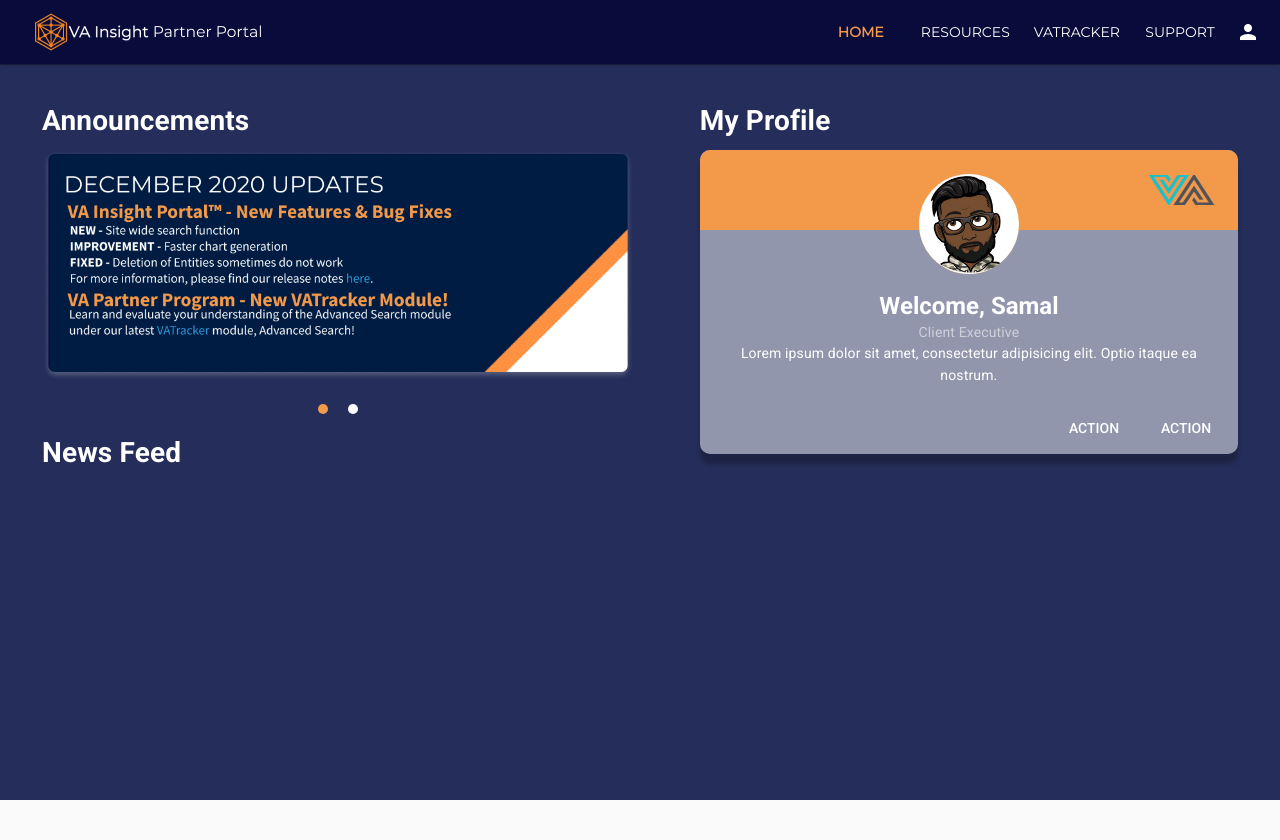
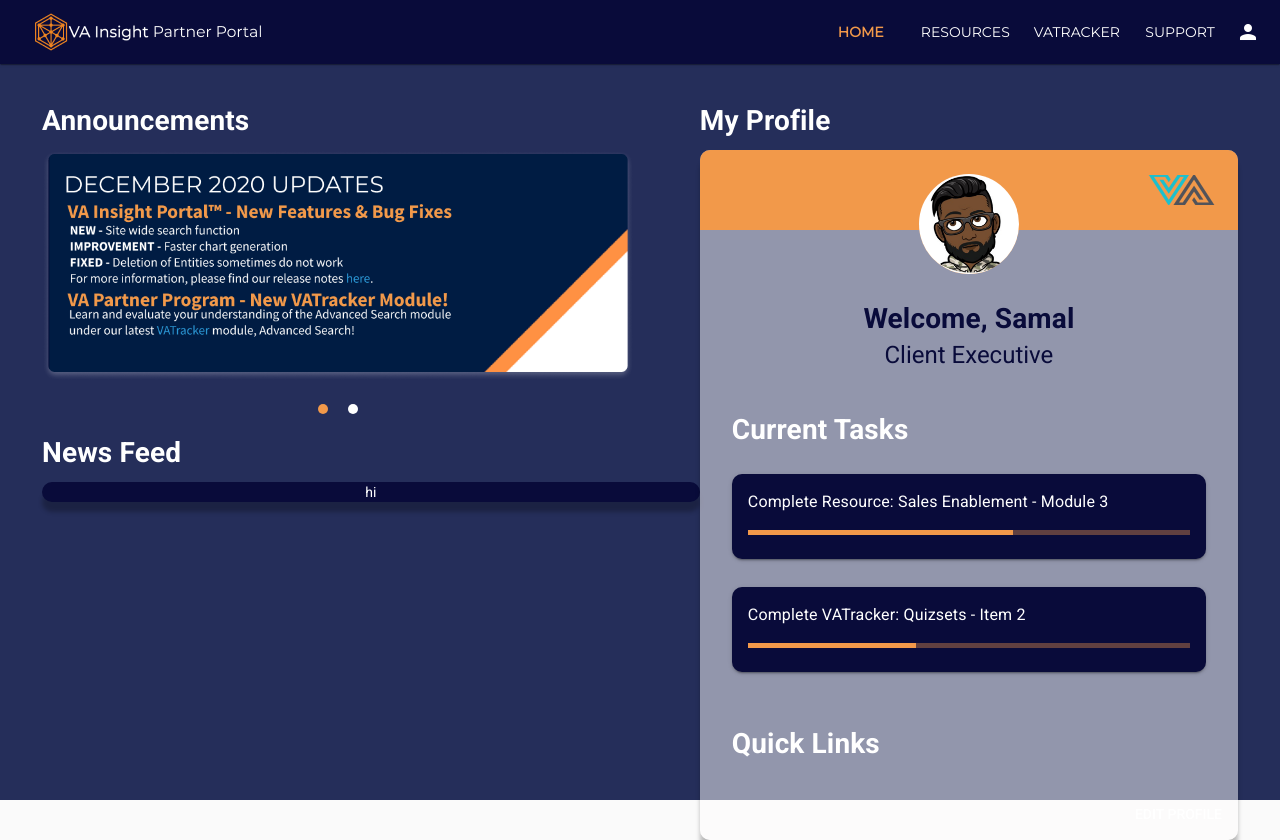
Before and after one commit to InternTehO-VA/partner-portal-fe, a Vue app: page /#/login in a window 1280 px wide. Both pictures are taken after typing "name@example.com", "Sample123" into the empty fields and a click on the button "LOGIN". Before the commit the page ends 800 px from the top, so only its background shows below. Built offline with nearby package versions, Linux system fonts and the light colour scheme.

Commit message:
Component-ised home page

```diff
--- /dev/null
+++ b/src/components/Carousel.vue
@@ -0,0 +1,25 @@
+<template>
+  <carousel
+    class="announcements-carousel"
+    :per-page="1"
+    :navigate-to="0"
+    :mouse-drag="false"
+    :autoplay="true"
+    :loop="true"
+    :autoplayTimeout=4000
+    paginationActiveColor="#F2994A"
+    paginationColor="#FFFFFF"
+    >
+        <slide>
+            <img src="../assets/Banner_Item_1.png" alt="Banner Item 1"/>
+        </slide>
+        <slide>
+            <img src="../assets/Banner_Item_2.png" alt="Banner Item 2"/>
+        </slide>
+    </carousel>
+</template>
+
+<script>
+export default {
+}
+</script>
--- /dev/null
+++ b/src/components/NewsFeed.vue
@@ -0,0 +1,19 @@
+<template>
+  <md-card class="newsfeed-card" md-theme="va-theme">
+    hi
+  </md-card>
+</template>
+
+<script>
+export default {
+    name: 'NewsFeed'
+}
+</script>
+
+<style>
+.newsfeed-card {
+  background: rgba(255, 254, 254, 0.5);
+  box-shadow: 0px 10px 4px rgba(0, 0, 0, 0.25);
+  border-radius: 10px;
+}
+</style>
--- /dev/null
+++ b/src/components/Task.vue
@@ -0,0 +1,42 @@
+<template>
+    <md-card md-with-hover md-theme="va-theme" class="task-card">
+      <md-ripple>
+        <md-card-header>
+          <div class="md-subheading">Complete {{task.classification}}: {{task.item}} - {{descriptor}} {{task.itemNumber}}</div>
+        </md-card-header>
+
+        <md-card-content>
+          <md-progress-bar class="md-accent" md-mode="determinate" :md-value="task.progress">
+          </md-progress-bar>
+          <md-tooltip md-direction="bottom" class="tooltip-custom">{{task.progress}}% Completeness</md-tooltip>
+        </md-card-content>
+      </md-ripple>
+    </md-card>
+</template>
+
+<script>
+export default {
+    name: 'Task',
+    props: {
+        task: {
+            type: Object,
+            default: () => {}
+        }
+    },
+    computed: {
+        descriptor () {
+            return this.task.classification == 'Resource' ? 'Module' : 'Item'
+        }
+    }
+}
+</script>
+
+<style scoped>
+.task-card {
+    border-radius: 10px;
+}
+.tooltip-custom {
+    background: #F2994A;
+    font-size: 14px;
+}
+</style>
--- a/src/components/TopBar.vue
+++ b/src/components/TopBar.vue
@@ -13,13 +13,6 @@
           <md-icon>person</md-icon>
         </md-button>
         <md-menu-content>
-          <md-button class="md-dense">
-            <md-menu-item>
-              <md-icon>person</md-icon>
-              <span>My Profile</span>
-            </md-menu-item>
-          </md-button>
-
           <md-button class="md-dense" :to="{ name: 'login'}">
             <md-menu-item>
               <md-icon>exit_to_app</md-icon>
--- a/src/views/Home.vue
+++ b/src/views/Home.vue
@@ -3,27 +3,11 @@
     <div class="content">
       <div class="announcements">
         <h1 style="text-align: left">Announcements</h1>
-        <carousel
-          class="announcements-carousel"
-          :per-page="1"
-          :navigate-to="0"
-          :mouse-drag="false"
-          :autoplay="true"
-          :loop="true"
-          :autoplayTimeout=4000
-          paginationActiveColor="#F2994A"
-          paginationColor="#FFFFFF"
-        >
-          <slide>
-            <img src="../assets/Banner_Item_1.png" alt="Banner Item 1"/>
-          </slide>
-          <slide>
-            <img src="../assets/Banner_Item_2.png" alt="Banner Item 2"/>
-          </slide>
-        </carousel>
+        <Carousel />
       </div>
       <div class="news-feed">
         <h1 style="text-align: left">News Feed</h1>
+        <NewsFeed />
       </div>
     </div>
     <div class="profile">
@@ -36,18 +20,27 @@
         </md-card-header>
 
         <md-avatar class="profile-card-avatar md-large md-accent md-avatar-icon">
-          <img src="../assets/profilePic.png" alt="Avatar">
+          <img src="../assets/profilePic.png" alt="Avatar" />
         </md-avatar>
 
-        <md-card-content>
-          <div class="md-title"><strong>Welcome, Samal</strong></div>
-          <div class="md-subhead">Client Executive</div>
-          Lorem ipsum dolor sit amet, consectetur adipisicing elit. Optio itaque ea nostrum.
+        <md-card-content class="profile-card-greeting">
+          <h1 style="margin-bottom: 0.3em;"><strong>Welcome, Samal</strong></h1>
+          <div class="md-title">Client Executive</div>
+        </md-card-content>
+
+        <md-card-content class="profile-card-current-tasks">
+          <h1><strong>Current Tasks</strong></h1>
+          <div v-for="task in tasks" :key="task.taskId" class="task-wrapper">
+            <Task :task=task />
+          </div>
+        </md-card-content>
+
+        <md-card-content class="profile-card-quick-links">
+          <h1><strong>Quick Links</strong></h1>
         </md-card-content>
 
         <md-card-actions>
-          <md-button>Action</md-button>
-          <md-button>Action</md-button>
+          <md-button>Edit Profile</md-button>
         </md-card-actions>
       </md-card>
     </div>
@@ -55,9 +48,20 @@
 </template>
 
 <script>
+import Carousel from '../components/Carousel'
+import NewsFeed from '../components/NewsFeed'
+import Task from '../components/Task'
 
 export default {
   name: 'Home',
+  components: {
+    Carousel,
+    NewsFeed,
+    Task
+  },
+  data: () => ({
+    tasks: () => ({})
+  }),
   async mounted () {
     const dotContainerElement = await document.getElementsByClassName('VueCarousel-dot-container')[0]
     dotContainerElement.removeAttribute('style')
@@ -65,6 +69,16 @@
     const dotElements = await document.getElementsByClassName('VueCarousel-dot')
     for (const dotElet of dotElements) {
       dotElet.style.marginTop = '0px'
+    }
+
+    await this.populateTasks()
+  },
+  methods: {
+    populateTasks () {
+      this.tasks = [
+        { taskId: 1, classification: 'Resource', item: 'Sales Enablement', itemNumber: 3, progress: 60 },
+        { taskId: 2, classification: 'VATracker', item: 'Quizsets', itemNumber: 2, progress: 38 }
+      ]
     }
   }
 }
@@ -107,6 +121,16 @@
   margin-left:auto;
   margin-right:0px;
 }
+.profile-card-greeting {
+  color: #090B3A;
+}
+.profile-card-current-tasks, .profile-card-quick-links {
+  text-align: left;
+  padding: 1em 2rem;
+}
+.task-wrapper {
+  padding: 1em 0;
+}
 .VueCarousel-dot-container {
   margin-top: -20px;
 }
```
